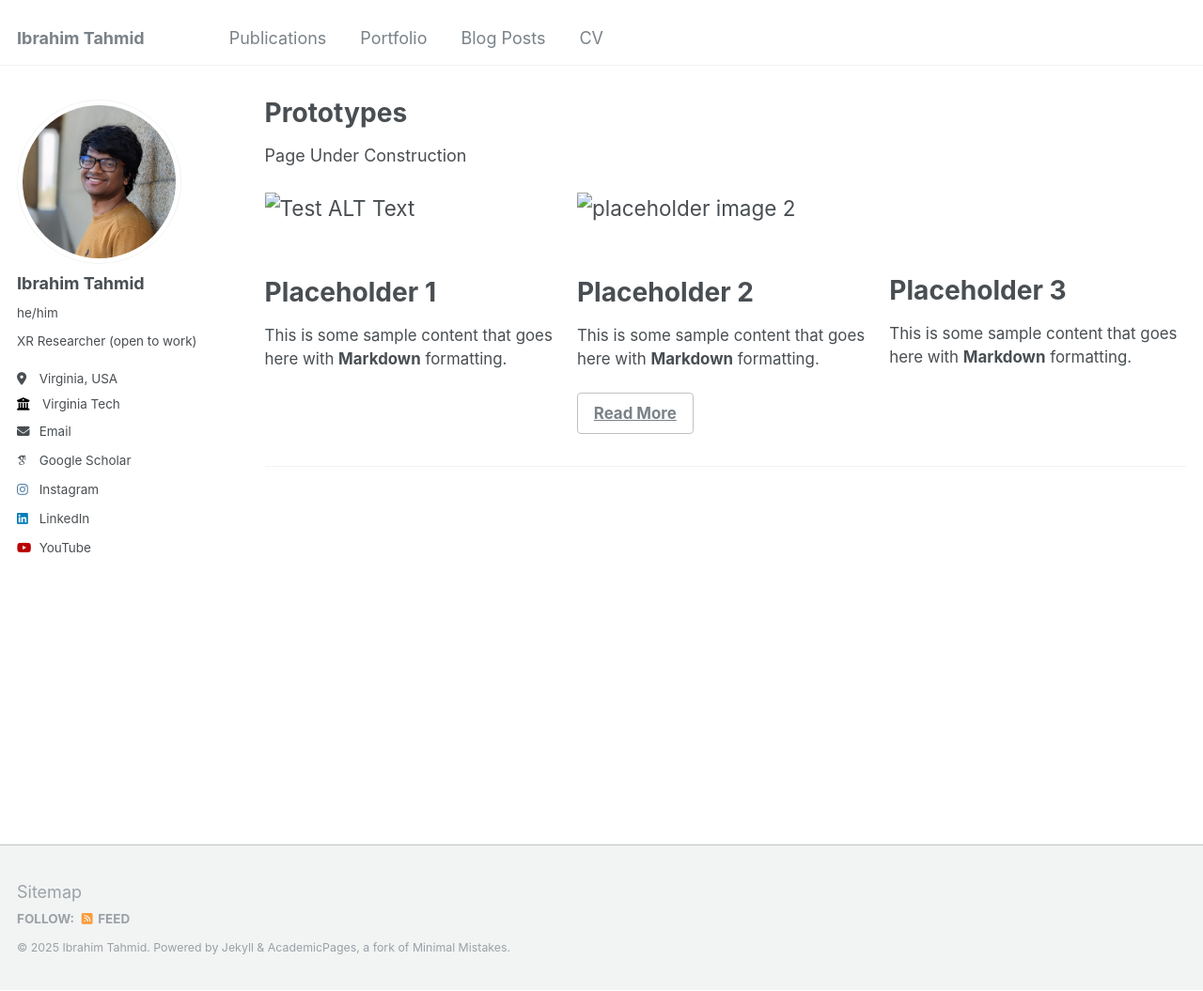
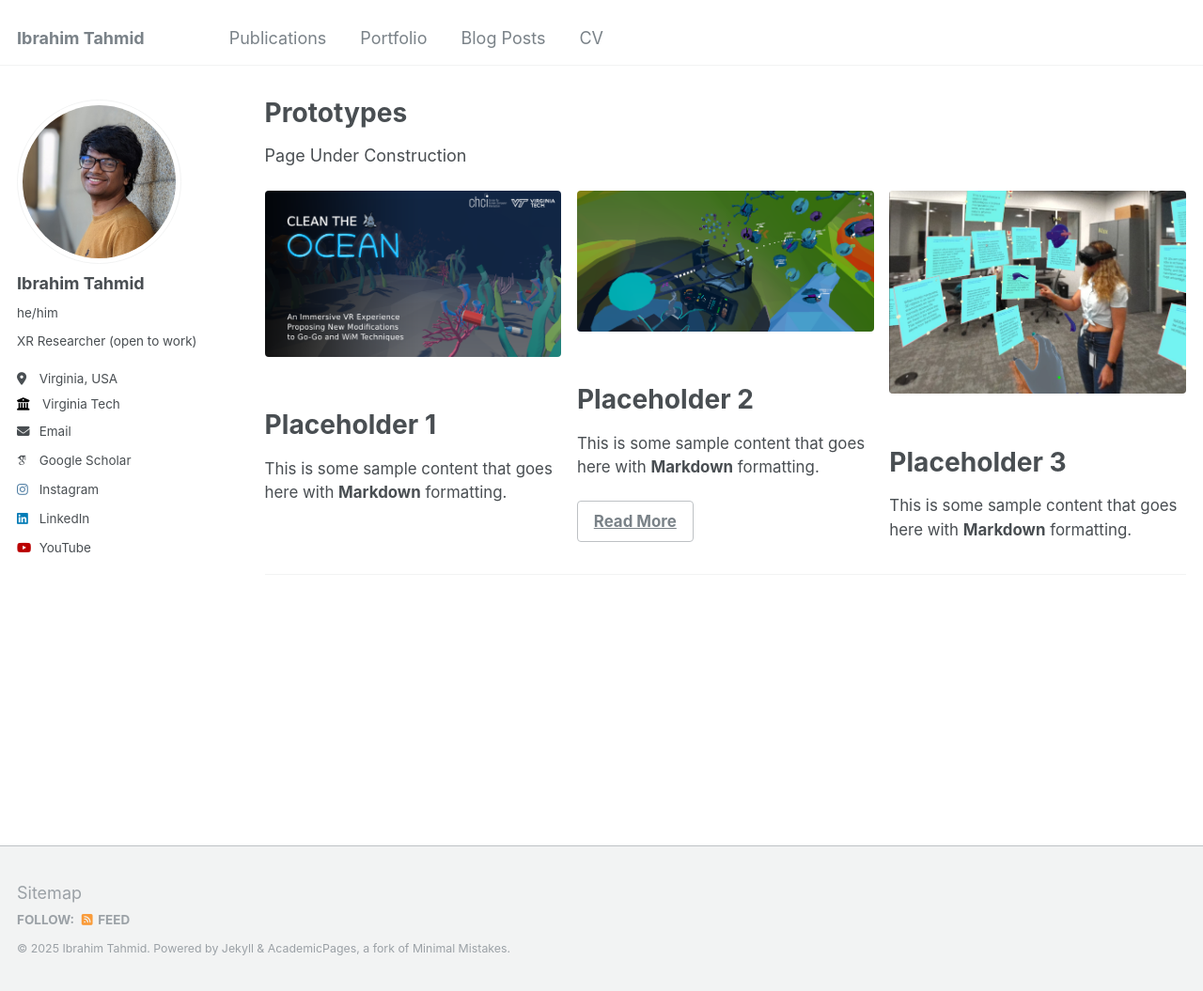
Before and after one commit to iatahmid/iatahmid.github.io, a Jekyll site: the page built from _pages/prototypes.md, in a window 1280 px wide and 1055 px high. Shown: the whole window at 94% size. Built offline with Jekyll 4.4.1, drawn with Linux system fonts in a browser that asks for light colours; some web fonts are replaced.

Commit message:
test feature row page

```diff
--- a/_pages/prototypes.md
+++ b/_pages/prototypes.md
@@ -3,18 +3,18 @@ layout: archive
 title: "Prototypes"
 permalink: /prototypes/
 feature_row:
-  - image_path: /images/teasers/clean_the_ocean.png
+  - image_path: teasers/clean_the_ocean.png
     alt: "Test ALT Text"
     title: "Placeholder 1"
     excerpt: "This is some sample content that goes here with **Markdown** formatting."
-  - image_path: /images/teasers/fantastic_voyage.PNG
+  - image_path: teasers/fantastic_voyage.PNG
     alt: "placeholder image 2"
     title: "Placeholder 2"
     excerpt: "This is some sample content that goes here with **Markdown** formatting."
     url: "#test-link"
     btn_label: "Read More"
     btn_class: "btn--inverse"
-  - image_path: /images/teasers/colt.jpg
+  - image_path: teasers/colt.jpg
     title: "Placeholder 3"
     excerpt: "This is some sample content that goes here with **Markdown** formatting."
 ---
```
